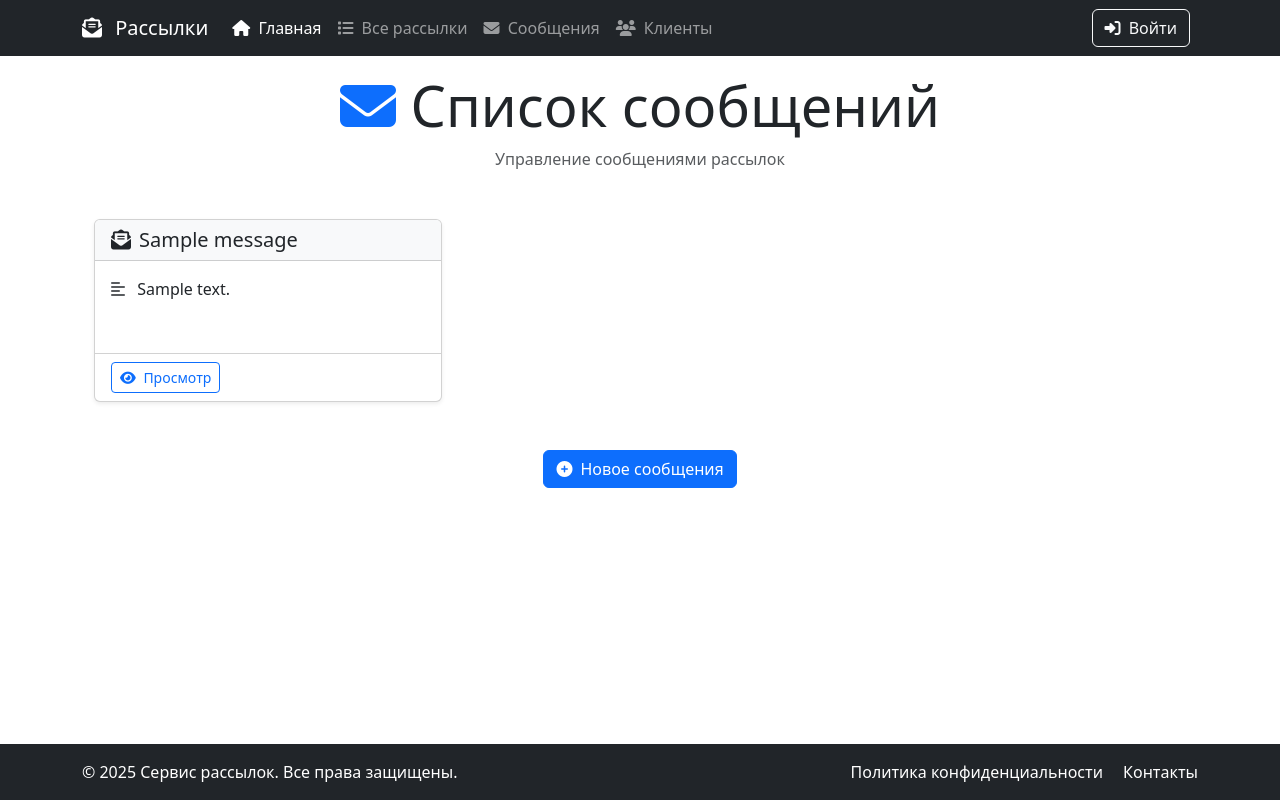
After one commit to Jerikho7/MailingServiceDjango, a Django app: page /mailing/message_list/ in a window 1280 px wide. The commit adds this page. Run offline with Django 5.2, Linux system fonts and the light colour scheme; tables that the repository leaves empty hold one stand-in row (values such as "Sample post"); some libraries are stand-ins or nearby versions.

Commit message:
add Message

```diff
--- a/mailing/templates/mailing/base.html
+++ b/mailing/templates/mailing/base.html
@@ -45,6 +45,11 @@
                         </a>
                     </li>
                     <li class="nav-item">
+                        <a class="nav-link" href="{% url 'mailing:message_list' %}">
+                            <i class="fas fa-envelope me-1"></i> Сообщения
+                        </a>
+                    </li>
+                    <li class="nav-item">
                         <a class="nav-link" href="{% url 'mailing:client_list' %}">
                             <i class="fas fa-users me-1"></i> Клиенты
                         </a>
--- a/mailing/templates/mailing/client_delete.html
+++ b/mailing/templates/mailing/client_delete.html
@@ -2,11 +2,11 @@
 {% block content %}
 <div class="container mt-5">
         <h1 class="mb-4">Удалить клиента </h1>
-        <p>Вы уверены, что хотите удалить ""?</p>
+        <p>Вы уверены, что хотите удалить клиента - {{ client.full_name }}?</p>
         <form method="post">
             {% csrf_token %}
             <button type="submit" class="btn btn-danger">Удалить</button>
-            <a href="{% url 'mailing:client_detail' object.id %}" class="btn btn-secondary">Отмена</a>
+            <a href="{% url 'mailing:client_detail' object.pk %}" class="btn btn-secondary">Отмена</a>
         </form>
     </div>
 {% endblock %}
--- a/mailing/templates/mailing/client_detail.html
+++ b/mailing/templates/mailing/client_detail.html
@@ -46,14 +46,14 @@
                 </div>
                 <div class="card-footer bg-transparent">
                     <div class="d-flex justify-content-between">
-                        <a href="{% url 'mailing:clients_list' %}" class="btn btn-outline-secondary">
+                        <a href="{% url 'mailing:client_list' %}" class="btn btn-outline-secondary">
                             <i class="fas fa-arrow-left me-2"></i>Назад к списку
                         </a>
                         <div>
-                            <a href="#" class="btn btn-primary me-2">
+                            <a href="{% url 'mailing:client_update' client.pk %}" class="btn btn-primary me-2">
                                 <i class="fas fa-edit me-2"></i>Редактировать
                             </a>
-                            <a href="#" class="btn btn-danger">
+                            <a href="{% url 'mailing:client_delete' client.pk %}" class="btn btn-danger">
                                 <i class="fas fa-trash-alt me-2"></i>Удалить
                             </a>
                         </div>
--- /dev/null
+++ b/mailing/templates/mailing/message_list.html
@@ -0,0 +1,75 @@
+{% extends 'mailing/base.html' %}
+
+{% block content %}
+<div class="container mt-5">
+    <!-- Хэдер -->
+    <header class="text-center mb-5">
+        <h1 class="display-4">
+            <i class="fas fa-envelope text-primary"></i> Список сообщений
+        </h1>
+        <p class="text-muted">Управление сообщениями рассылок</p>
+    </header>
+
+    <!-- Список сообщений -->
+    {% if object_list %}
+    <div class="row row-cols-1 row-cols-md-2 row-cols-lg-3 g-4 mb-5">
+        {% for message in object_list %}
+        <div class="col">
+            <div class="card h-100 shadow-sm">
+                <div class="card-header bg-light">
+                    <h5 class="card-title mb-0">
+                        <i class="fas fa-envelope-open-text me-2"></i>{{ message.subject|truncatechars:25 }}
+                    </h5>
+                </div>
+                <div class="card-body">
+                    <p class="card-text">
+                        <i class="fas fa-align-left text-muted me-2"></i>
+                        {{ message.text|truncatewords:15 }}
+                    </p>
+                </div>
+                <div class="card-footer bg-transparent d-flex justify-content-between">
+                    <a href="{% url 'mailing:message_detail' message.pk %}" class="btn btn-sm btn-outline-primary">
+                        <i class="fas fa-eye me-1"></i> Просмотр
+                    </a>
+                </div>
+            </div>
+        </div>
+        {% endfor %}
+    </div>
+    {% else %}
+    <!-- Состояние "Нет сообщений" -->
+    <div class="d-flex align-items-center justify-content-center" style="min-height: 50vh;">
+        <div class="text-center p-5 border rounded-3 bg-light" style="max-width: 600px;">
+            <i class="fas fa-envelope fa-4x text-muted mb-4"></i>
+            <h3 class="mb-3">Сообщений нет</h3>
+            <p class="lead mb-4">Создайте свое первое сообщение для рассылки</p>
+            <a href="{% url 'mailing:message_form' %}" class="btn btn-primary btn-lg">
+                <i class="fas fa-plus-circle me-2"></i>Создать сообщение
+            </a>
+        </div>
+    </div>
+    {% endif %}
+
+    <!-- Кнопка добавления (если есть сообщения) -->
+    {% if object_list %}
+    <div class="text-center mb-5">
+        <a href="{% url 'mailing:message_form' %}" class="btn btn-primary">
+            <i class="fas fa-plus-circle me-2"></i>Новое сообщения
+        </a>
+    </div>
+    {% endif %}
+</div>
+
+<style>
+    .card {
+        transition: transform 0.2s;
+    }
+    .card:hover {
+        transform: translateY(-3px);
+        box-shadow: 0 5px 15px rgba(0,0,0,0.1);
+    }
+    .card-text {
+        min-height: 60px;
+    }
+</style>
+{% endblock %}
--- a/mailing/urls.py
+++ b/mailing/urls.py
@@ -1,15 +1,20 @@
 from django.urls import path
 from mailing.apps import MailingConfig
 from mailing.views import MailingHomeView, ClientListView, ClientDetailView, ClientCreateView, ClientUpdateView, \
-    ClientDeleteView
+    ClientDeleteView, MessageListView, MessageCreateView, MessageDetailView, MessageUpdateView, MessageDeleteView
 
 app_name = MailingConfig.name
 
 urlpatterns = [
     path("main/", MailingHomeView.as_view(), name="main"),
     path("client_list/", ClientListView.as_view(), name="client_list"),
-    path('client/<int:pk>/', ClientDetailView.as_view(), name='client_detail'),
+    path("client/<int:pk>/", ClientDetailView.as_view(), name="client_detail"),
     path("client/new/", ClientCreateView.as_view(), name="client_create"),
     path("client/<int:pk>/edit/", ClientUpdateView.as_view(), name="client_update"),
     path("client/<int:pk>/delete/", ClientDeleteView.as_view(), name="client_delete"),
+    path("message_list/", MessageListView.as_view(), name="message_list"),
+    path("message/<int:pk>/", MessageDetailView.as_view(), name="message_detail"),
+    path("message/new/", MessageCreateView.as_view(), name="message_form"),
+    path("message/<int:pk>/edit/", MessageUpdateView.as_view(), name="message_update"),
+    path("message/<int:pk>/delete/", MessageDeleteView.as_view(), name="message_delete"),
 ]
--- a/mailing/views.py
+++ b/mailing/views.py
@@ -1,4 +1,3 @@
-from django.contrib.auth.mixins import LoginRequiredMixin
 from django.urls import reverse_lazy, reverse
 from django.views.generic import (
     CreateView,
@@ -8,8 +7,8 @@ from django.views.generic import (
     UpdateView,
 )
 
-from mailing.forms import ClientForm
-from mailing.models import Mailing, Client
+from mailing.forms import ClientForm, MessageForm
+from mailing.models import Mailing, Client, Message
 
 
 class MailingHomeView(ListView):
@@ -21,8 +20,10 @@ class MailingHomeView(ListView):
 
         context = super().get_context_data(**kwargs)
         context["all_mailings_count"] = Mailing.objects.count()
-        context["active_mailings_count"] = Mailing.objects.filter(status="running",).count()
-        context["unique_recipients_count"] = Client.objects.distinct('email').count()
+        context["active_mailings_count"] = Mailing.objects.filter(
+            status="running",
+        ).count()
+        context["unique_recipients_count"] = Client.objects.distinct("email").count()
 
         return context
 
@@ -34,6 +35,7 @@ class ClientListView(ListView):
 class ClientDetailView(DetailView):
     model = Client
 
+
 class ClientCreateView(CreateView):
     model = Client
     form_class = ClientForm
@@ -41,16 +43,48 @@ class ClientCreateView(CreateView):
     success_url = reverse_lazy("mailing:client_list")
 
 
-class ClientUpdateView(LoginRequiredMixin, UpdateView):
+class ClientUpdateView(UpdateView):
     model = Client
     form_class = ClientForm
     template_name = "mailing/client_form.html"
     success_url = reverse_lazy("mailing:client_list")
 
     def get_success_url(self):
-        return reverse("mailin:client_detail", args=[self.kwargs.get("pk")])
+        return reverse("mailing:client_detail", args=[self.kwargs.get("pk")])
+
 
 class ClientDeleteView(DeleteView):
     model = Client
     template_name = "mailing/client_delete.html"
     success_url = reverse_lazy("mailing:client_list")
+
+
+class MessageListView(ListView):
+    model = Message
+
+
+class MessageDetailView(DetailView):
+    model = Message
+
+
+class MessageCreateView(CreateView):
+    model = Message
+    form_class = MessageForm
+    template_name = "mailing/message_form.html"
+    success_url = reverse_lazy("mailing:message_list")
+
+
+class MessageUpdateView(UpdateView):
+    model = Message
+    form_class = MessageForm
+    template_name = "mailing/message_form.html"
+    success_url = reverse_lazy("mailing:message_list")
+
+    def get_success_url(self):
+        return reverse("mailing:message_detail", args=[self.kwargs.get("pk")])
+
+
+class MessageDeleteView(DeleteView):
+    model = Message
+    template_name = "mailing/message_delete.html"
+    success_url = reverse_lazy("mailing:message_list")
```
Also changed, not shown: mailing/forms.py (+12 -3 lines), mailing/models.py (+27 -22 lines), mailing/templates/mailing/client_list.html (+15 -14 lines), mailing/templates/mailing/message_delete.html (added, +12 -0 lines), mailing/templates/mailing/message_detail.html (added, +69 -0 lines), mailing/templates/mailing/message_form.html (added, +74 -0 lines).
